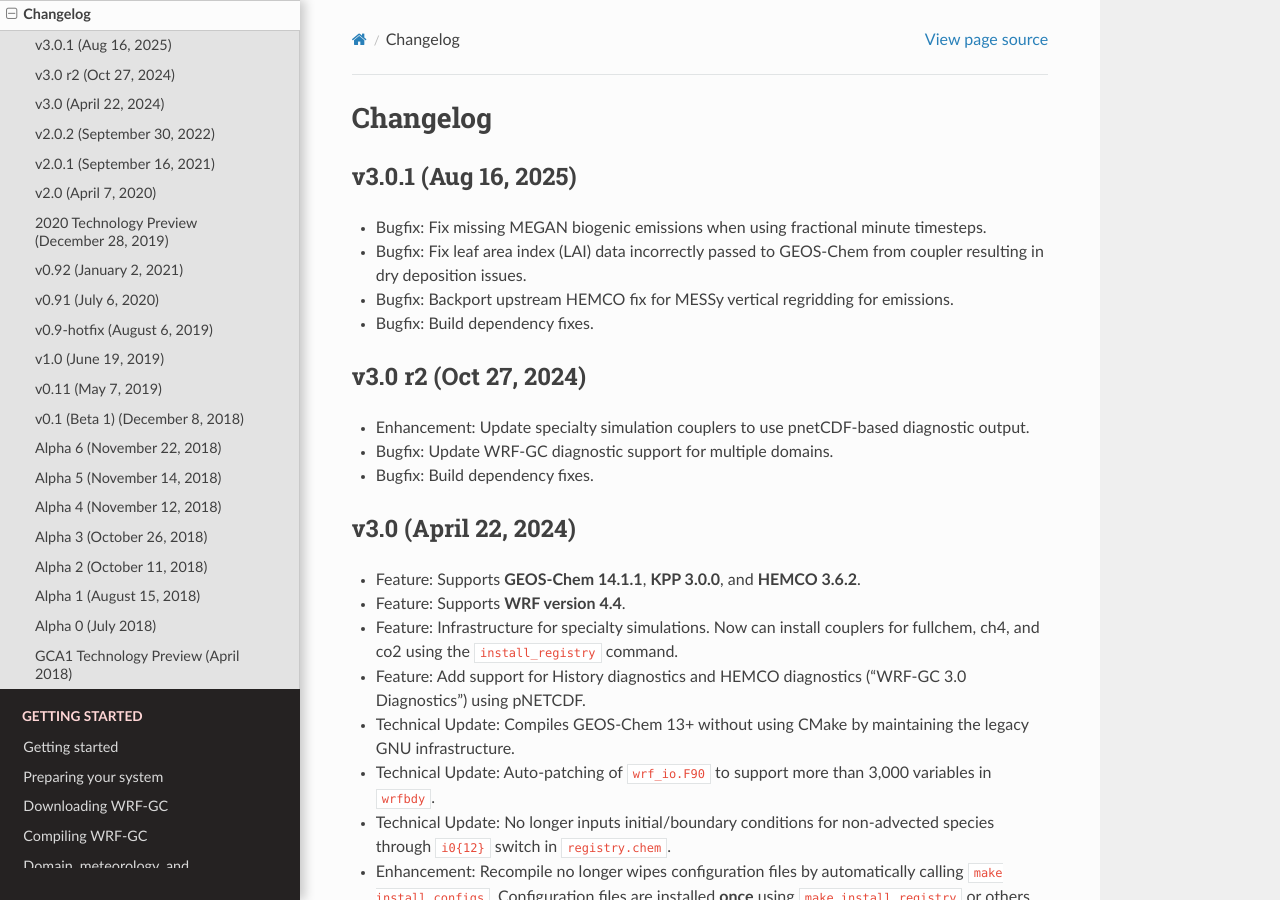
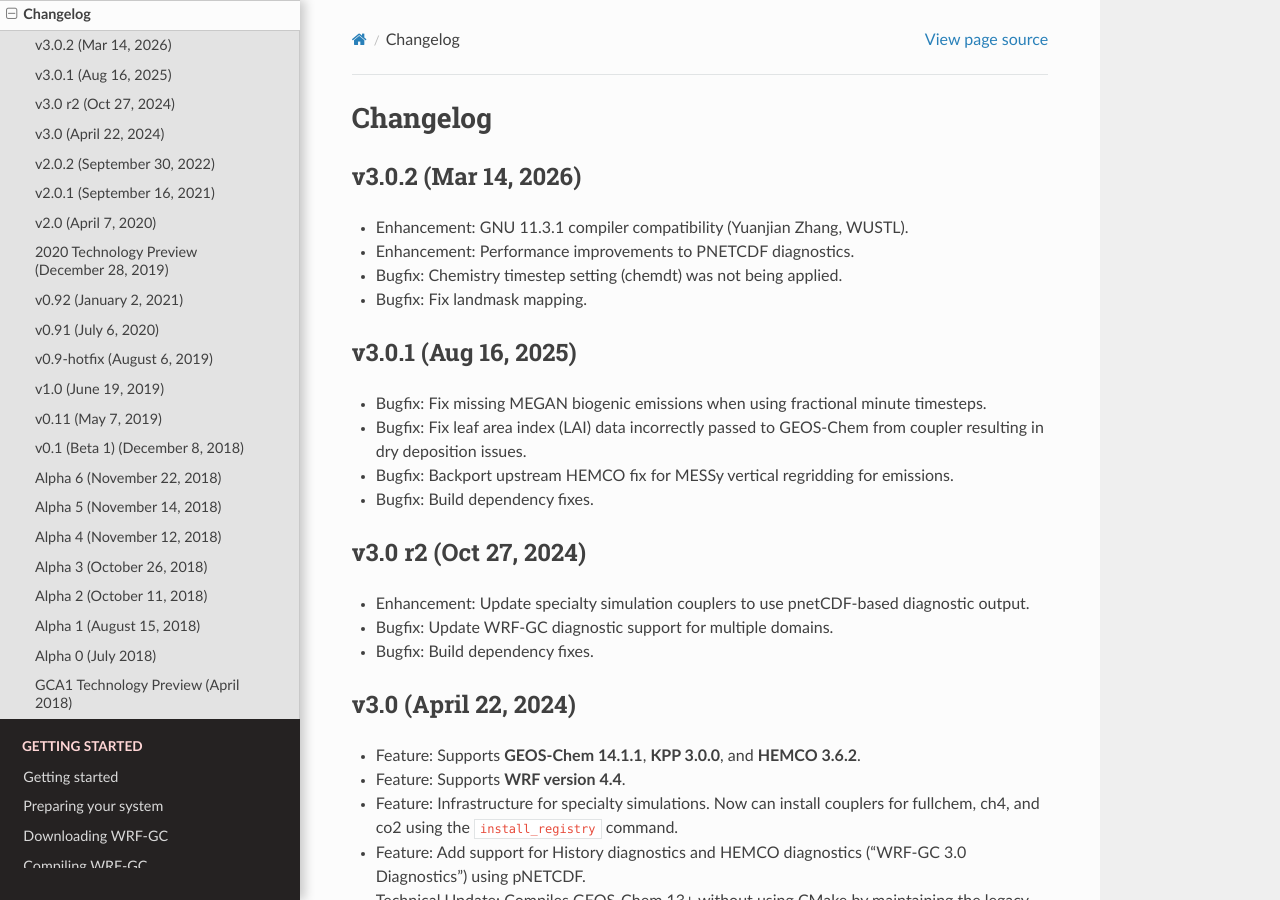
Before and after one commit to WRF-GC/documentation, a Sphinx documentation site: the page built from docs/source/changelog.rst, in a window 1280 px wide and 900 px high. Built offline with Sphinx 7.4.7 and the Read the Docs theme 3.1.0, drawn with Linux system fonts in a browser that asks for light colours.

Commit message:
Update with information on 3.0.2.

```diff
--- a/docs/source/changelog.rst
+++ b/docs/source/changelog.rst
@@ -1,5 +1,12 @@
 Changelog
 ==========
+
+v3.0.2 (Mar 14, 2026)
+---------------------
+* Enhancement: GNU 11.3.1 compiler compatibility (Yuanjian Zhang, WUSTL).
+* Enhancement: Performance improvements to PNETCDF diagnostics.
+* Bugfix: Chemistry timestep setting (chemdt) was not being applied.
+* Bugfix: Fix landmask mapping.
 
 v3.0.1 (Aug 16, 2025)
 ---------------------
```
